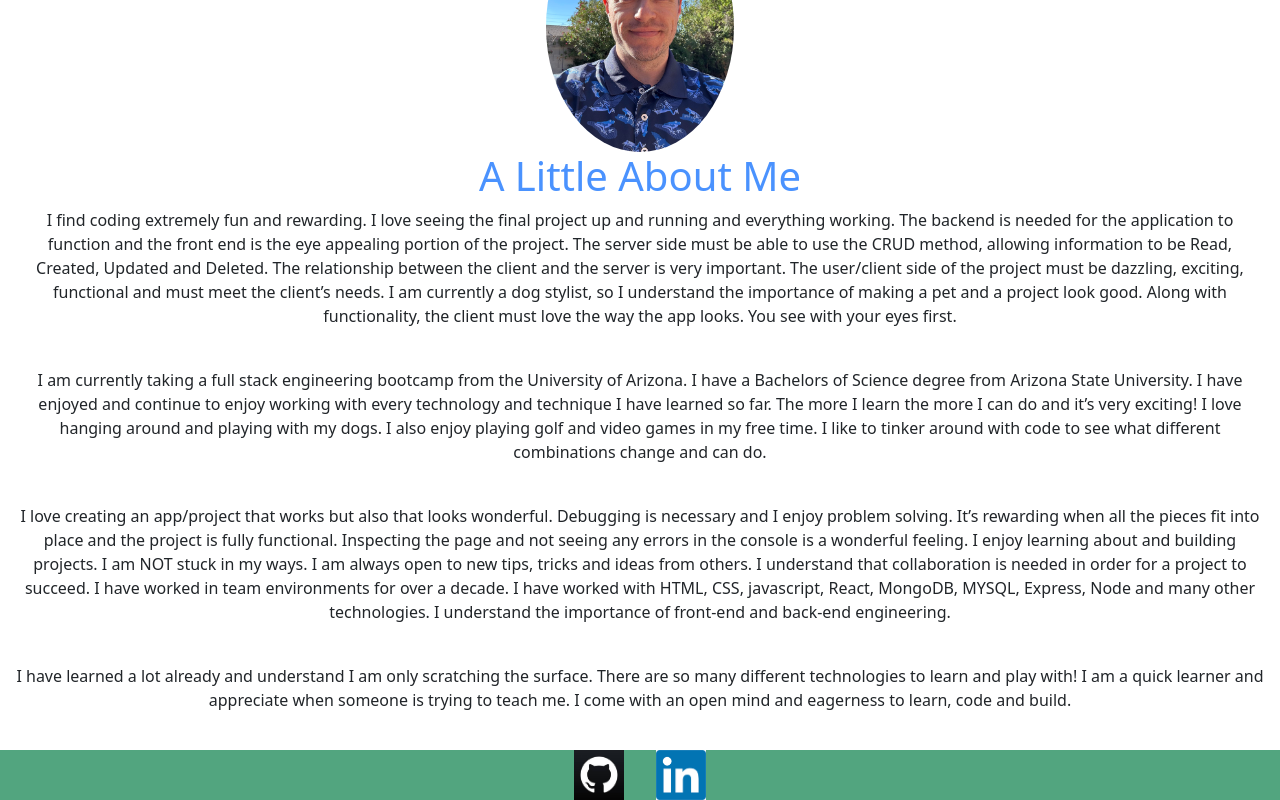
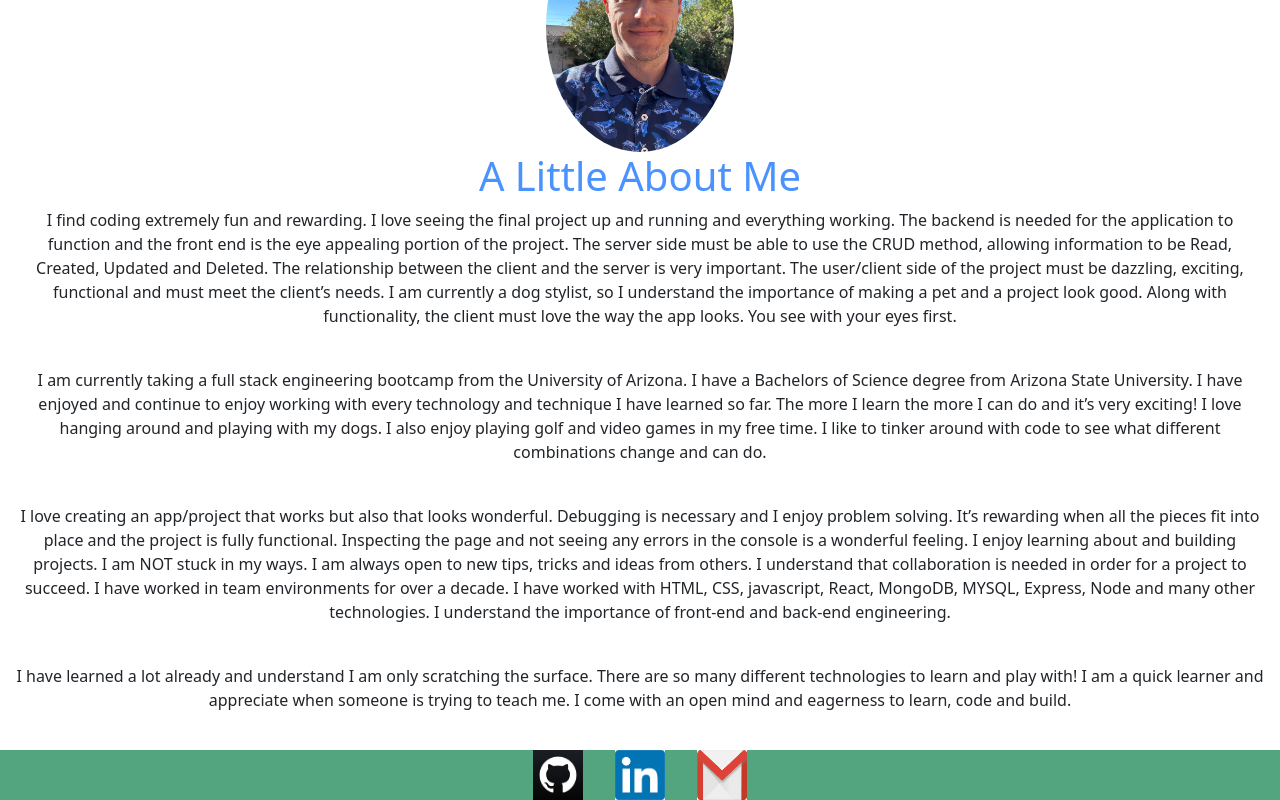
Before and after one commit to Chiweenie6/My_Projects_Portfolio, a React (Create React App) app: page / in a window 1280 px wide. Shown: the part 286-1086 px from the top of the page. Built offline with nearby package versions, Linux system fonts and the light colour scheme.

Commit message:
updated Contact Me page

```diff
--- a/src/components/Footer.js
+++ b/src/components/Footer.js
@@ -6,6 +6,7 @@ export default function Footer () {
         <div id="footer" class="text-center bg-success bg-opacity-75">
             <a href="https://github.com/Chiweenie6" class="m-3"><img src={require("./images/GitHub.jpg")} alt="GitHub" height="50" width="50"></img></a>
             <a href="https://www.linkedin.com/in/kevin-breedlove-41647793/" class="m-3"><img src={require("./images/Linkedin.png")} alt="Linkedin" height="50" width="50"></img></a>
+            <a href="mailto:kbreedlo06@gmail.com" class="m-3"><img src={require("./images/g-mail.jpg")} alt="G-Mail" height="50" width="50"></img></a>
         </div>
     );
 }
--- a/src/components/pages/ContactMe.js
+++ b/src/components/pages/ContactMe.js
@@ -1,5 +1,4 @@
 import React from "react";
-
 
 // React E-mail contact form
 export default function ContactMe() {
@@ -27,6 +26,12 @@ export default function ContactMe() {
   return (
     // Message form template
     <div className="container mt-5 col-6 offset-3">
+      <div>
+        <h3 class="fs-5 text-center mb-5">
+          You can contact me by email at kbreedlo06@gmail.com<br></br> or
+          <br></br>Click the envelope below to open your default email client.
+        </h3>
+      </div>
       <h2 className="mb-3 text-center text-primary text-opacity-75 fs-1">
         Contact Me
       </h2>
```
Also changed, not shown: src/components/images/g-mail.jpg (added).
